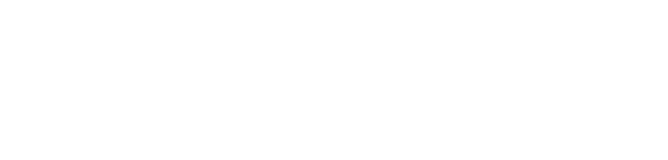
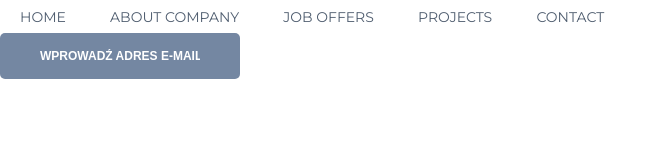
Before and after one commit to RobertSajdak/Miner-Job-Company, a website: page public/index.html in a window 1280 px wide. Shown: the whole page, without its empty margins (0-668 px from the left). Drawn offline with Linux system fonts and the light colour scheme.

Commit message:
#7 - added styles for nav and input components.

```diff
--- a/public/index.html
+++ b/public/index.html
@@ -1,5 +1,5 @@
 <!DOCTYPE html>
-<html lang="pl">
+<html lang="eng">
   <head>
     <link
       href="https://fonts.googleapis.com/css2?family=Montserrat:wght@400;700&display=swap;subset=latin-ext"
@@ -11,5 +11,14 @@
     <link rel="stylesheet" href="css/style.css" />
   </head>
 
-  <body></body>
+  <body>
+    <nav class="c-nav">
+      <a class="c-nav__item" href="#">Home</a>
+      <a class="c-nav__item" href="#">About Company</a>
+      <a class="c-nav__item" href="#">Job Offers</a>
+      <a class="c-nav__item" href="#">Projects</a>
+      <a class="c-nav__item" href="#">Contact</a>
+    </nav>
+    <input class="c-input" type="email" placeholder="Wprowadź adres e-mail" />
+  </body>
 </html>
--- a/src/sass/06-components/_input.scss
+++ b/src/sass/06-components/_input.scss
@@ -1,27 +1,27 @@
 @use "../01-settings/variables" as *;
 
 .c-input {
-  background-color: $white;
+  background-color: $primary-light-color;
   border: none;
   border-radius: $border-radius;
-  font-size: $font-size-6;
-  font-style: italic;
+  color: $white;
+  font-size: $font-size-8;
   font-weight: 700;
-  line-height: $line-height-sm;
   outline: none;
-  padding: 1rem 1.25rem;
+  padding: 1rem 2.5rem;
+  text-transform: uppercase;
 
   &::placeholder {
-    color: $gray-light;
+    color: $white;
   }
 
   &::-moz-placeholder {
-    color: $gray-light;
+    color: $white;
     opacity: 1;
   }
 
   &:-ms-placeholder {
-    color: $gray-light;
+    color: $white;
   }
 
   &--newsletter {
--- a/src/sass/06-components/_nav.scss
+++ b/src/sass/06-components/_nav.scss
@@ -2,30 +2,23 @@
 @use "../02-tools/mixins" as *;
 
 .c-nav {
-  margin-bottom: $grid-base * 2;
-
-  @include large-up {
-    margin-bottom: 0;
-  }
-
   &__item {
-    color: $gray-very-dark;
     display: block;
-    font-size: $font-size-6;
-    font-weight: bold;
-    padding-bottom: $grid-base * 2.5;
-    padding-top: $grid-base * 2.5;
+    font-size: $font-size-7;
+    padding-bottom: $grid-base * 0.75;
+    padding-top: $grid-base * 0.75;
     text-align: center;
     text-transform: uppercase;
     width: 100%;
 
     &:hover {
-      color: $gray-very-dark;
+      color: $primary-color;
     }
 
     @include large-up {
       display: inline-block;
-      margin-right: $grid-base * 4;
+      margin-left: $grid-base * 2;
+      margin-right: $grid-base * 2;
       width: auto;
     }
   }
```
Also changed, not shown: src/index.html (+11 -2 lines), public/css/style.css.
